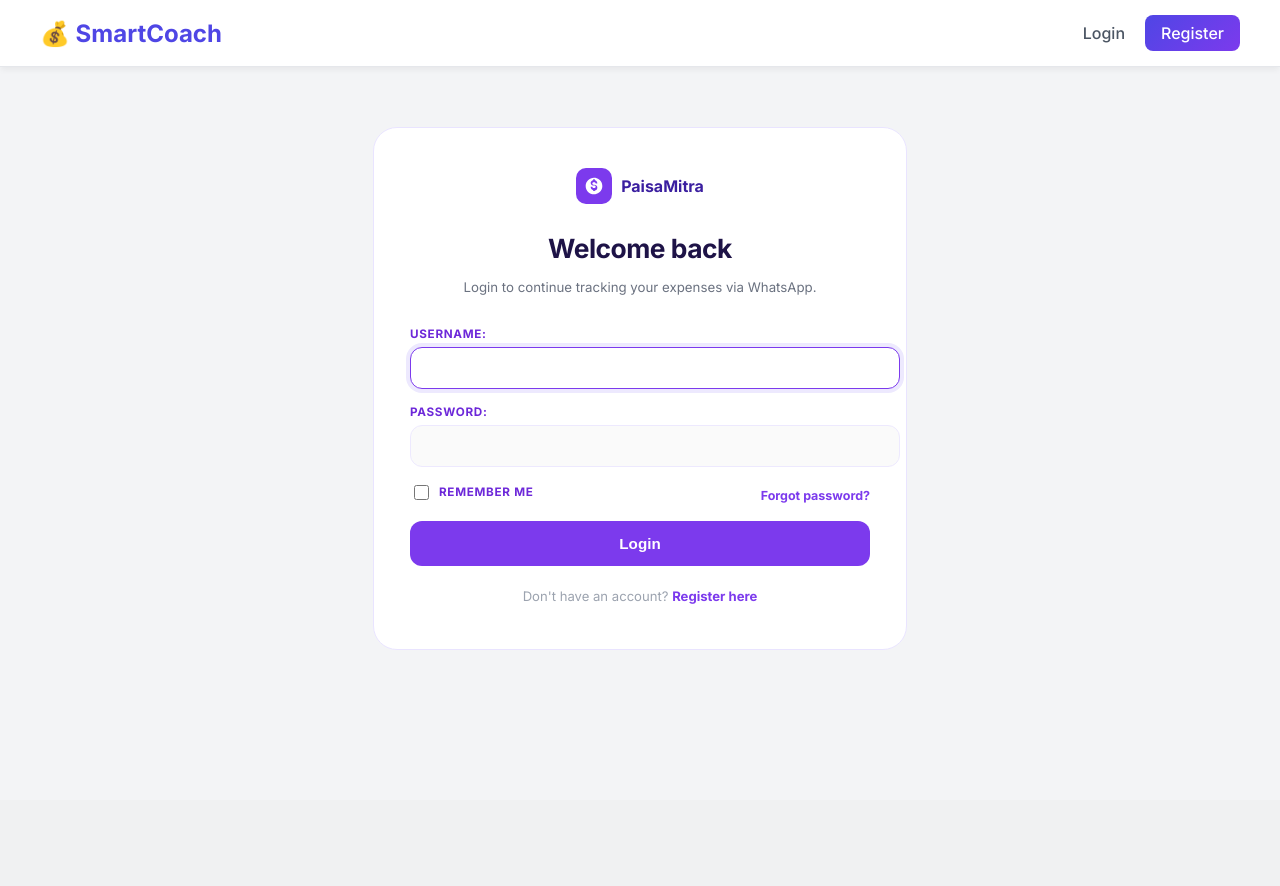
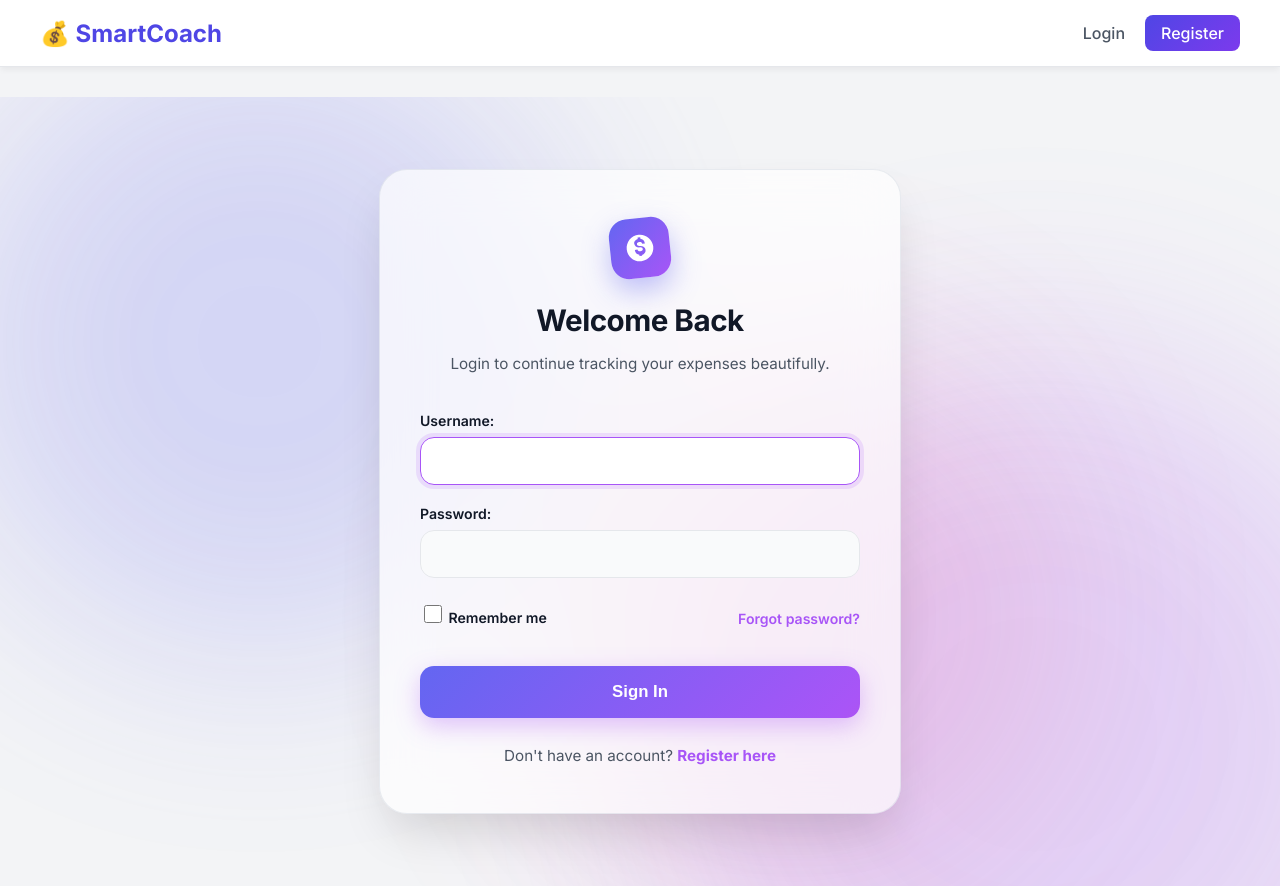
Before and after one commit to ajay160380/smart-expense-coach, a Django app: page /login/ in a window 1280 px wide. Before the commit the page ends 650 px from the top, so only its background shows below. Run offline with Django 5.2, Linux system fonts and the light colour scheme.

Commit message:
Update login.html

```diff
--- a/tracker/templates/tracker/login.html
+++ b/tracker/templates/tracker/login.html
@@ -1,72 +1,260 @@
 {% extends 'tracker/base.html' %}
 {% block extra_css %}
 <style>
-.auth-wrap{animation:up .5s cubic-bezier(.22,.68,0,1.2) both}
-@keyframes up{from{opacity:0;transform:translateY(20px)}to{opacity:1;transform:translateY(0)}}
-.auth-container{max-width:460px;margin:60px auto;background:#fff;border:1px solid #E9E4FF;border-radius:24px;padding:40px 36px 32px}
-.auth-logo{display:flex;align-items:center;gap:9px;justify-content:center;margin-bottom:28px}
-.auth-logo-box{width:36px;height:36px;border-radius:10px;background:#7C3AED;display:flex;align-items:center;justify-content:center}
-.auth-logo-box svg{width:20px;height:20px;fill:#fff}
-.auth-logo-name{font-size:1rem;font-weight:700;color:#3B1FA0}
-.auth-container h2{text-align:center;font-size:1.65rem;font-weight:700;color:#1E1347;letter-spacing:-.5px;margin-bottom:5px}
-.auth-container p.subtitle{text-align:center;font-size:.83rem;color:#6B7280;line-height:1.6;margin-bottom:28px}
-.django-form p{display:flex;flex-direction:column;margin-bottom:15px;animation:up .4s cubic-bezier(.22,.68,0,1.2) both}
-.django-form p:nth-child(1){animation-delay:.08s}
-.django-form p:nth-child(2){animation-delay:.14s}
-.django-form label{font-size:.73rem;font-weight:700;color:#6D28D9;margin-bottom:6px;letter-spacing:.06em;text-transform:uppercase}
-.django-form input{padding:12px 14px;background:#FAFAFA;border:1.5px solid #EDE9FE;border-radius:12px;color:#1E1347;font-size:.93rem;transition:border-color .2s,box-shadow .2s;width:100%}
-.django-form input:focus{outline:none;border-color:#7C3AED;background:#fff;box-shadow:0 0 0 4px #EDE9FE}
-.form-bottom{display:flex;align-items:center;justify-content:space-between;margin:14px 0 4px}
-.remember-me{display:flex;align-items:center;gap:7px;font-size:.78rem;color:#6B7280;cursor:pointer}
-.remember-me input{width:15px;height:15px;accent-color:#7C3AED}
-.forgot-link{font-size:.78rem;color:#7C3AED;text-decoration:none;font-weight:700}
-.forgot-link:hover{text-decoration:underline}
-.submit-btn{width:100%;padding:14px;border:none;border-radius:12px;font-size:.95rem;font-weight:700;cursor:pointer;color:#fff;background:#7C3AED;position:relative;overflow:hidden;transition:background .18s,transform .15s;margin-top:8px}
-.submit-btn:hover{background:#6D28D9;transform:translateY(-2px)}
-.submit-btn:active{transform:scale(.98)}
-.auth-link{display:block;text-align:center;margin-top:22px;font-size:.82rem;color:#9CA3AF;text-decoration:none}
-.auth-link a{color:#7C3AED;font-weight:700;text-decoration:none}
-.auth-link a:hover{text-decoration:underline}
+/* Override default container constraints for a full immersive experience */
+.container { max-width: 100% !important; padding: 0 !important; }
+body { overflow-x: hidden; }
+
+.auth-wrapper {
+  position: relative;
+  min-height: calc(100vh - 75px); /* Subtract navbar height */
+  display: flex;
+  align-items: center;
+  justify-content: center;
+  padding: 2rem;
+  background: transparent;
+  overflow: hidden;
+}
+
+/* Vibrant Animated Background Elements */
+.ambient-light {
+  position: absolute;
+  border-radius: 50%;
+  filter: blur(100px);
+  z-index: 0;
+  opacity: 0.6;
+  animation: float 12s infinite alternate ease-in-out;
+  pointer-events: none;
+}
+.light-1 {
+  top: -10%; left: -5%; width: 50vw; height: 50vw; max-width: 600px; max-height: 600px;
+  background: rgba(99, 102, 241, 0.35);
+  animation-delay: 0s;
+}
+.light-2 {
+  bottom: -20%; right: -5%; width: 60vw; height: 60vw; max-width: 700px; max-height: 700px;
+  background: rgba(168, 85, 247, 0.35);
+  animation-delay: -5s;
+}
+.light-3 {
+  top: 30%; left: 40%; width: 40vw; height: 40vw; max-width: 500px; max-height: 500px;
+  background: rgba(236, 72, 153, 0.25);
+  animation-delay: -2s;
+  transform: translateX(-50%);
+}
+
+@keyframes float {
+  0% { transform: translate(0, 0) scale(1); }
+  100% { transform: translate(40px, 40px) scale(1.1); }
+}
+
+/* Premium Glassmorphic Card */
+.glass-card {
+  position: relative;
+  width: 100%;
+  max-width: 440px;
+  background: var(--card-bg);
+  background-color: rgba(var(--card-bg-rgb, 255, 255, 255), 0.7); /* fallback */
+  backdrop-filter: blur(24px);
+  -webkit-backdrop-filter: blur(24px);
+  border: 1px solid rgba(148, 163, 184, 0.2);
+  border-radius: 28px;
+  padding: 48px 40px;
+  z-index: 1;
+  box-shadow: 0 25px 50px -12px rgba(0, 0, 0, 0.15);
+  animation: slideUp 0.8s cubic-bezier(0.16, 1, 0.3, 1) both;
+}
+
+[data-theme="dark"] .glass-card {
+  background-color: rgba(30, 41, 59, 0.65);
+  border: 1px solid rgba(255, 255, 255, 0.1);
+  box-shadow: 0 25px 50px -12px rgba(0, 0, 0, 0.5);
+}
+
+@keyframes slideUp {
+  from { opacity: 0; transform: translateY(30px); }
+  to { opacity: 1; transform: translateY(0); }
+}
+
+.auth-header {
+  text-align: center;
+  margin-bottom: 36px;
+}
+.auth-icon {
+  width: 60px;
+  height: 60px;
+  margin: 0 auto 20px;
+  background: linear-gradient(135deg, #6366f1, #a855f7);
+  border-radius: 18px;
+  display: flex;
+  align-items: center;
+  justify-content: center;
+  box-shadow: 0 12px 28px rgba(99, 102, 241, 0.4);
+  transform: rotate(-6deg);
+  transition: transform 0.4s cubic-bezier(0.34, 1.56, 0.64, 1);
+}
+.glass-card:hover .auth-icon { transform: rotate(0deg) scale(1.08); }
+.auth-icon svg { width: 32px; height: 32px; fill: #fff; }
+
+.auth-title {
+  font-size: 1.85rem;
+  font-weight: 800;
+  color: var(--text-main);
+  margin-bottom: 8px;
+  letter-spacing: -0.5px;
+}
+.auth-subtitle {
+  color: var(--text-secondary);
+  font-size: 0.95rem;
+  line-height: 1.5;
+}
+
+/* Modern Form Elements */
+.django-form {
+  display: flex;
+  flex-direction: column;
+  gap: 20px;
+}
+.django-form p {
+  margin: 0;
+  position: relative;
+  animation: fadeIn 0.5s ease both;
+}
+.django-form p:nth-child(1) { animation-delay: 0.1s; }
+.django-form p:nth-child(2) { animation-delay: 0.2s; }
+
+@keyframes fadeIn {
+  from { opacity: 0; transform: translateY(10px); }
+  to { opacity: 1; transform: translateY(0); }
+}
+
+.django-form label {
+  display: block;
+  font-size: 0.88rem;
+  font-weight: 600;
+  color: var(--text-main);
+  margin-bottom: 8px;
+}
+.django-form input {
+  width: 100%;
+  padding: 14px 16px;
+  background: var(--item-bg);
+  border: 1px solid var(--border-color);
+  border-radius: 14px;
+  color: var(--text-main);
+  font-size: 1rem;
+  transition: all 0.3s ease;
+  box-sizing: border-box;
+}
+.django-form input:focus {
+  outline: none;
+  border-color: #a855f7;
+  box-shadow: 0 0 0 4px rgba(168, 85, 247, 0.15);
+  background: var(--card-bg);
+}
+
+.form-actions {
+  display: flex;
+  align-items: center;
+  justify-content: space-between;
+  margin-top: 4px;
+  margin-bottom: 12px;
+  font-size: 0.88rem;
+}
+.remember-me {
+  display: flex;
+  align-items: center;
+  gap: 8px;
+  color: var(--text-secondary);
+  cursor: pointer;
+  font-weight: 500;
+}
+.remember-me input {
+  accent-color: #a855f7;
+  width: 18px;
+  height: 18px;
+  cursor: pointer;
+}
+.forgot-link {
+  color: #a855f7;
+  text-decoration: none;
+  font-weight: 600;
+  transition: color 0.2s;
+}
+.forgot-link:hover { color: #9333ea; text-decoration: underline; }
+
+.submit-btn {
+  width: 100%;
+  padding: 16px;
+  background: linear-gradient(135deg, #6366f1, #a855f7, #ec4899);
+  background-size: 200% auto;
+  color: #fff;
+  border: none;
+  border-radius: 14px;
+  font-size: 1.05rem;
+  font-weight: 700;
+  cursor: pointer;
+  transition: all 0.3s ease;
+  box-shadow: 0 8px 24px rgba(168, 85, 247, 0.35);
+  position: relative;
+  overflow: hidden;
+}
+.submit-btn:hover {
+  background-position: right center;
+  transform: translateY(-2px);
+  box-shadow: 0 12px 30px rgba(168, 85, 247, 0.45);
+}
+.submit-btn:active { transform: translateY(0); }
+
+.auth-footer {
+  text-align: center;
+  margin-top: 28px;
+  font-size: 0.95rem;
+  color: var(--text-secondary);
+}
+.auth-footer a {
+  color: #a855f7;
+  font-weight: 700;
+  text-decoration: none;
+  transition: color 0.2s;
+}
+.auth-footer a:hover { color: #9333ea; text-decoration: underline; }
 </style>
 {% endblock %}
 
 {% block content %}
-<div class="auth-wrap">
-<div class="auth-container">
-  <div class="auth-logo">
-    <div class="auth-logo-box">
+<div class="auth-wrapper">
+  <!-- Dynamic Ambient Lights -->
+  <div class="ambient-light light-1"></div>
+  <div class="ambient-light light-2"></div>
+  <div class="ambient-light light-3"></div>
+
+  <div class="glass-card">
+    <div class="auth-header">
+      <div class="auth-icon">
         <svg viewBox="0 0 24 24"><path d="M12 2C6.48 2 2 6.48 2 12s4.48 10 10 10 10-4.48 10-10S17.52 2 12 2zm1 14.93V18h-2v-1.07C9.35 16.56 8 15.3 8 13h2c0 1.1.9 1.5 2 1.5s2-.4 2-1.5c0-.64-.35-1.5-2-1.5-2.1 0-4-1.12-4-3.5C8 6.7 9.35 5.44 11 5.07V4h2v1.07c1.65.37 3 1.63 3 3.93h-2c0-1.1-.9-1.5-2-1.5s-2 .4-2 1.5c0 .9.8 1.5 2 1.5 2.1 0 4 1.12 4 3.5 0 1.8-1.35 3.06-3 3.43z"/></svg>
       </div>
-    <span class="auth-logo-name">PaisaMitra</span>
+      <h2 class="auth-title">Welcome Back</h2>
+      <p class="auth-subtitle">Login to continue tracking your expenses beautifully.</p>
     </div>
-
-  <h2>Welcome back</h2>
-  <p class="subtitle">Login to continue tracking your expenses via WhatsApp.</p>
 
     <form method="POST" class="django-form">
       {% csrf_token %}
       {{ form.as_p }}
-    <div class="form-bottom">
+
+      <div class="form-actions">
         <label class="remember-me">
           <input type="checkbox"/> Remember me
         </label>
         <a href="#" class="forgot-link">Forgot password?</a>
       </div>
-    <button type="submit" class="submit-btn" id="login-btn">Login</button>
+
+      <button type="submit" class="submit-btn" id="login-btn">Sign In</button>
     </form>
 
-  <p class="auth-link">Don't have an account? <a href="{% url 'register' %}">Register here</a></p>
+    <div class="auth-footer">
+      Don't have an account? <a href="{% url 'register' %}">Register here</a>
     </div>
   </div>
-
-<script>
-document.getElementById('login-btn').addEventListener('click',function(e){
-  const r=document.createElement('span');
-  const rect=this.getBoundingClientRect(),sz=Math.max(rect.width,rect.height)*2;
-  r.style.cssText=`position:absolute;border-radius:50%;background:rgba(255,255,255,.2);width:${sz}px;height:${sz}px;left:${e.clientX-rect.left-sz/2}px;top:${e.clientY-rect.top-sz/2}px;transform:scale(0);animation:rp .5s ease-out;pointer-events:none`;
-  this.appendChild(r);
-  const s=document.createElement('style');s.textContent='@keyframes rp{to{transform:scale(1);opacity:0}}';
-  document.head.appendChild(s);setTimeout(()=>{ r.remove();s.remove()},600);
-});
-</script>
+</div>
 {% endblock %}
```
Lines whose indentation alone changed are shown as unchanged.
